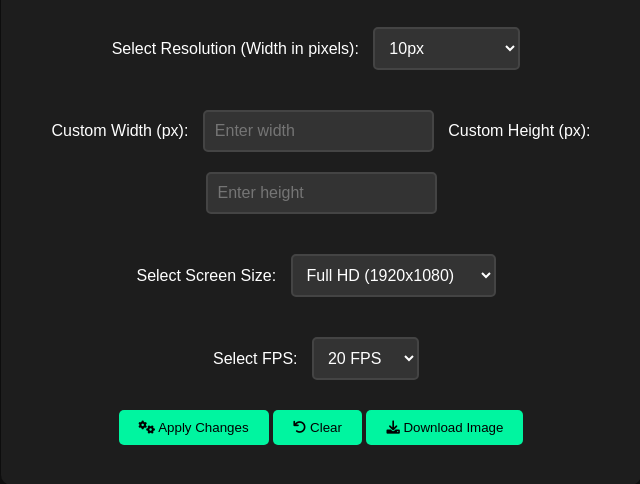
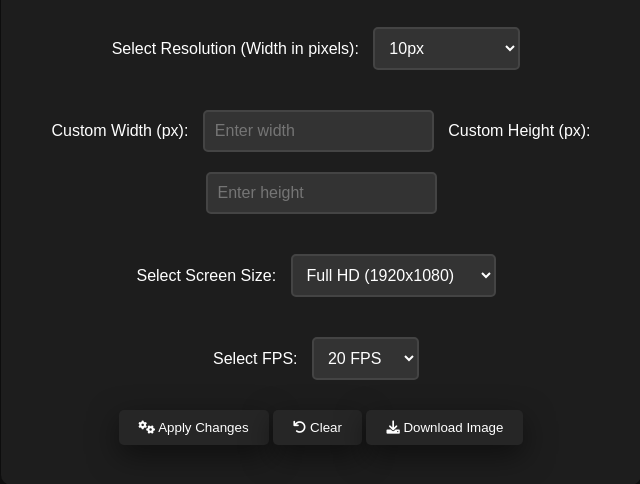
Before and after one commit to ZayronVex22/Background-Image, a plain HTML site: page index.html in a window 1280 px wide. Shown: the part 242-726 px from the top of the page, without its empty margins (319-959 px from the left). Drawn offline with Linux system fonts and the light colour scheme.

Commit message:
Add files via upload

```diff
--- a/index.html
+++ b/index.html
@@ -52,16 +52,17 @@
 
         .button {
             padding: 10px 20px;
-            background-color: #00f5a0;
-            color: black;
+            background-color: #262626;
+            color: #ffffff;
             border: none;
+                        box-shadow: 0 10px 30px rgba(0, 0, 0, 0.5);
             border-radius: 5px;
             cursor: pointer;
             transition: background-color 0.3s ease;
         }
 
         .button:hover {
-            background-color: #00e690;
+            background-color: #383838;
         }
 
         #imagePreview {
```
